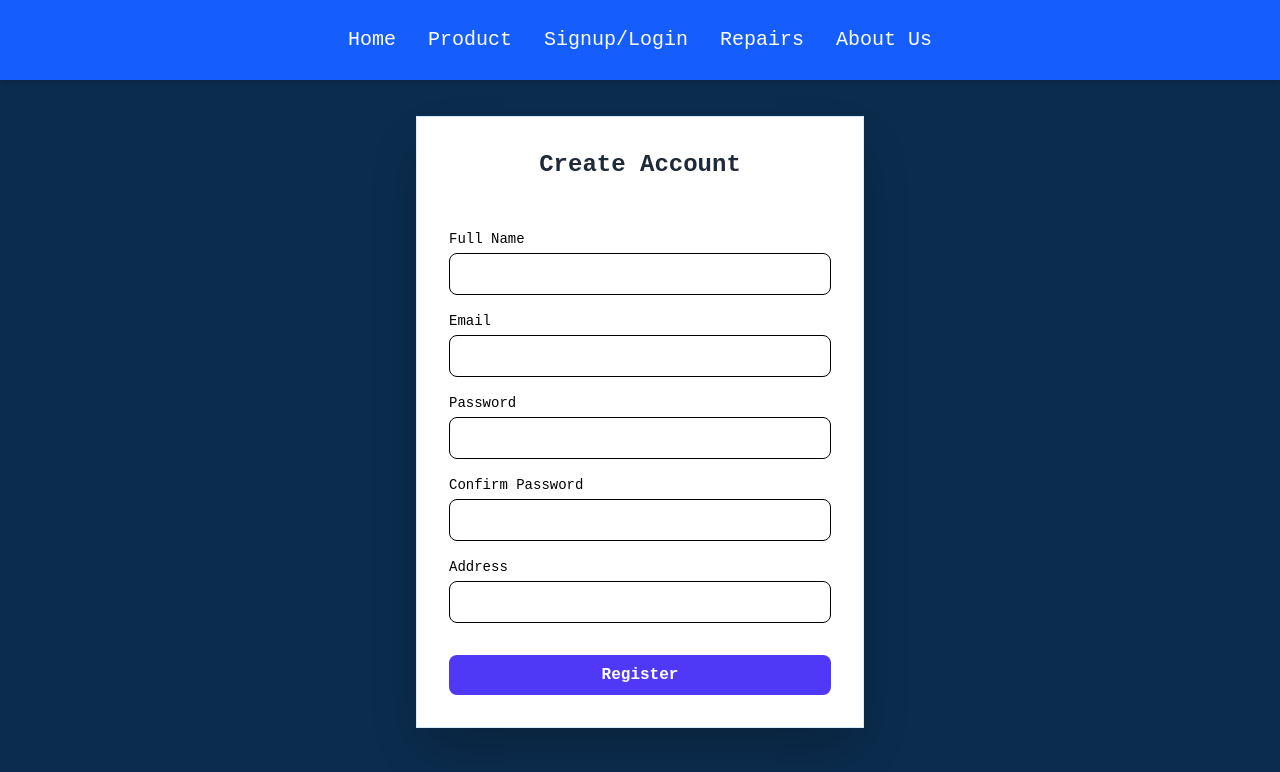
After one commit to Brooklyn-STEAM/10053-Empowering-Self-Repair-of-Electronic-Devices-With-Artificial-Intelligence, a Flask app: page /signup in a window 1280 px wide. The commit adds this page. Shown: the top 772 px of the page. Run offline with Flask 3, Linux system fonts and the light colour scheme.

Commit message:
finished_signup/login_page

```diff
--- a/main.py
+++ b/main.py
@@ -12,6 +12,7 @@ app.secret_key = config.secret_key
 
 login_manager = LoginManager(app)
 
+login_manager.login_view = "/login"
 
 class User:
     is_authenticated = True
@@ -46,7 +47,7 @@ def load_user(user_id):
 def connect_db():
     conn = pymysql.connect(
         host="db.steamcenter.tech",
-        user=config.user,
+        user = config.USER,
         password = config.password,
         database="blueprint",
         autocommit= True,
@@ -58,3 +59,66 @@ def connect_db():
 @app.route("/")
 def index():
     return render_template("homepage.html.jinja")
+
+@app.route("/login", methods=["POST","GET"])
+def login_page():
+    if request.method == 'POST':
+        email = request.form['email']
+        password = request.form['password']
+
+
+        connection = connect_db()
+        cursor = connection.cursor()
+
+        cursor.execute("SELECT * FROM `User`  WHERE `Email` = %s", (email))
+        result = cursor.fetchone()
+        connection.close()
+
+        if result is None:
+            flash("No user found. The email address and/or password you entered are invalid.")
+        elif password != result["Password"]:
+            flash("Incorrect Password")
+        else:
+            login_user(User(result))
+
+            if "has_seen_greeting"  not in session:
+                session["has_seen_greeting"] = False
+
+
+            return redirect("/")
+
+    return render_template("login.html.jinja")
+
+
+@app.route("/signup", methods=["POST", "GET"])
+def signup_page():
+
+    if request.method == "POST":
+        name = request.form["full_name"]
+        email = request.form["email"]
+        password = request.form["password"]
+        confirm_password = request.form["confirm_password"]
+        address = request.form["address"]
+
+        if password != confirm_password:
+            flash("Passwords do not match")
+        elif len(password) < 8:
+            flash("Password is too short")
+        else:
+            connection = connect_db()
+
+            cursor = connection.cursor()
+            try:
+                cursor.execute("""
+                    INSERT INTO `User` (`Name`, `Email`, `Password`,  `Address`)
+                    VALUES (%s, %s, %s, %s)
+                """, (name, email, password, address))
+                connection.close()
+            except pymysql.err.IntegrityError:
+                flash("Email is already in use")
+                connection.close()
+            else:
+                return redirect("/login")
+
+
+    return render_template("signup.html.jinja")
--- a/static/style.css
+++ b/static/style.css
@@ -0,0 +1,6 @@
+body {
+    margin: 0;
+    font-family: 'Courier New', monospace;
+    background-color: #0b2c4d;
+    color: #d6ecff;
+}
--- a/templates/components/navbar.html.jinja
+++ b/templates/components/navbar.html.jinja
@@ -1,9 +1,9 @@
 <nav class="bg-blue-600 text-white shadow-md">
   <div class="max-w-7xl mx-auto px-4 sm:px-6 lg:px-8">
     <div class="flex justify-center space-x-8 h-20 items-center text-xl">
-      <a href="homepage.html.jinja" class="hover:text-gray-200">Home</a>
+      <a href="/" class="hover:text-gray-200">Home</a>
       <a href="#" class="hover:text-gray-200">Product</a>
-      <a href="#" class="hover:text-gray-200">Signup/Login</a>
+      <a href="/login" class="hover:text-gray-200">Signup/Login</a>
       <a href="#" class="hover:text-gray-200">Repairs</a>
         <a href="#" class="hover:text-gray-200">About Us</a>
 
--- /dev/null
+++ b/templates/signup.html.jinja
@@ -0,0 +1,87 @@
+<!DOCTYPE html>
+<html lang="en">
+<head>
+    <meta charset="UTF-8">
+    <title>Sign Up</title>
+    <link href="/static/style.css" rel="stylesheet">
+    <script src="https://cdn.jsdelivr.net/npm/@tailwindcss/browser@4"></script>
+
+</head>
+
+<body>
+{%include "components/navbar.html.jinja"%}
+
+
+  <div class="flex items-center justify-center mt-9">
+    <div class="bg-white w-full max-w-md p-8 border-1 shadow-2xl">
+      <h2 class="text-2xl font-bold text-gray-800 mb-6 text-center">
+        Create Account
+      </h2>
+
+        {% for message in get_flashed_messages()%}
+          <p class="bg-red-300 w-full text-sm p-3 shadow-sm text-black font-bold rounded-lg">{{ message}} </p>
+        {% endfor%}
+        <br>
+      <form method="post" class="flex flex-col gap-4">
+
+        <div>
+          <label class="block text-sm font-medium text-black mb-1">Full Name</label>
+          <input
+            required
+            name="full_name"
+            class="w-full px-4 py-2 border rounded-lg focus:ring-2 text-black focus:ring-indigo-500 focus:outline-none"
+          >
+        </div>
+
+        <div>
+          <label class="block text-sm font-medium text-black mb-1">Email</label>
+          <input
+            required
+            type="email"
+            name="email"
+            class="w-full px-4 py-2 border rounded-lg text-black focus:ring-2 focus:ring-indigo-500 focus:outline-none"
+          >
+        </div>
+
+        <div>
+          <label class="block text-sm font-medium text-black mb-1">Password</label>
+          <input
+            required
+            type="password"
+            name="password"
+            class="w-full px-4 py-2 border rounded-lg text-black focus:ring-2 focus:ring-indigo-500 focus:outline-none"
+          >
+        </div>
+
+        <div>
+          <label class="block text-sm font-medium text-black mb-1">Confirm Password</label>
+          <input
+            type="password"
+            name="confirm_password"
+            class="w-full px-4 py-2 border rounded-lg text-black focus:ring-2 focus:ring-indigo-500 focus:outline-none"
+          >
+        </div>
+
+        <div>
+          <label class="block text-sm font-medium text-black mb-1">Address</label>
+          <input
+            required
+            name="address"
+            class="w-full px-4 py-2 border rounded-lg text-black focus:ring-2 focus:ring-indigo-500 focus:outline-none"
+          >
+        </div>
+
+        <button
+          type="submit"
+          class="mt-4 bg-indigo-600 text-white py-2 rounded-lg font-semibold
+                hover:bg-indigo-700 transition duration-300"
+        >
+          Register
+        </button>
+
+      </form>
+    </div>
+  </div>
+
+</body>
+</html>
```
Also changed, not shown: templates/components/footer.html.jinja (+13 -0 lines), templates/homepage.html.jinja (+4 -19 lines), templates/login.html.jinja (added, +66 -0 lines), templates/about_us.html.jinja (added).
